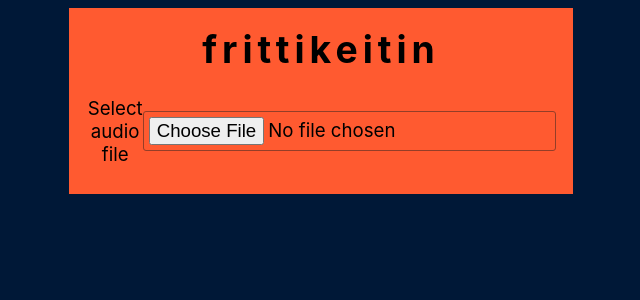
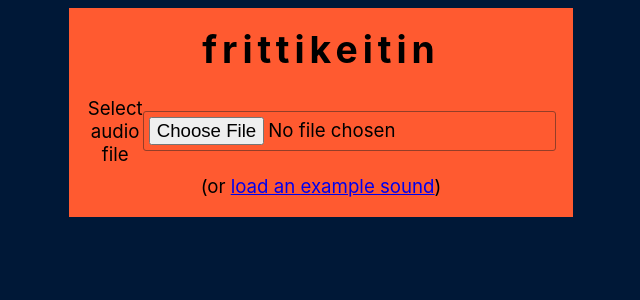
Before and after one commit to akx/frittikeitin, a React (Vite) app: page / in a window 1280 px wide. Shown: the top 300 px of the page, without its empty margins (319-959 px from the left). Built offline with nearby package versions, Linux system fonts and the light colour scheme.

Commit message:
Mikko kiitos

```diff
--- a/src/App.tsx
+++ b/src/App.tsx
@@ -1,5 +1,6 @@
 import React from "react";
 import { DeepFrier } from "./components/DeepFrier";
+import mikkoURL from "./samples/mikko_alafriteeraaminuakiitosenpidakorkeistalampotiloist178e5bc895f81de0c92caeb87009cc0d.mp3";
 
 function App() {
   const [audioContext] = React.useState(() => new AudioContext());
@@ -17,6 +18,14 @@ function App() {
     }
   }
 
+  async function loadExampleSound(event: React.MouseEvent<HTMLAnchorElement>) {
+    event.preventDefault();
+    const res = await fetch(mikkoURL);
+    const arr = await res.arrayBuffer();
+    const audio = await audioContext.decodeAudioData(arr);
+    setAudioData(audio);
+  }
+
   return (
     <div className="App">
       <h1>frittikeitin</h1>
@@ -24,6 +33,15 @@ function App() {
         <label>Select audio file</label>
         <input type="file" onChange={handleFile} />
       </div>
+      {!audioData ? (
+        <div>
+          (or{" "}
+          <a href="#" onClick={loadExampleSound}>
+            load an example sound
+          </a>
+          )
+        </div>
+      ) : null}
       {error ? <div className="df-error">{error}</div> : null}
       {audioData ? (
         <DeepFrier audioContext={audioContext} audioData={audioData} />
```
Also changed, not shown: 1 other file (tests, documents, lock files or other folders).
